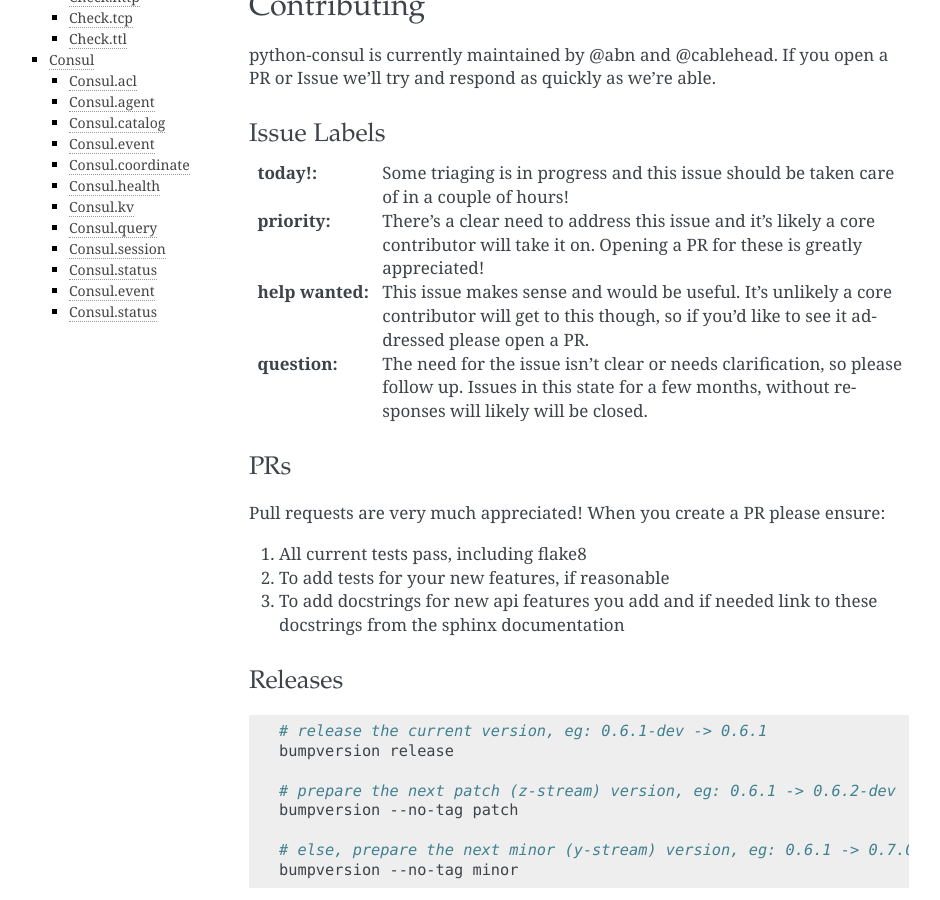
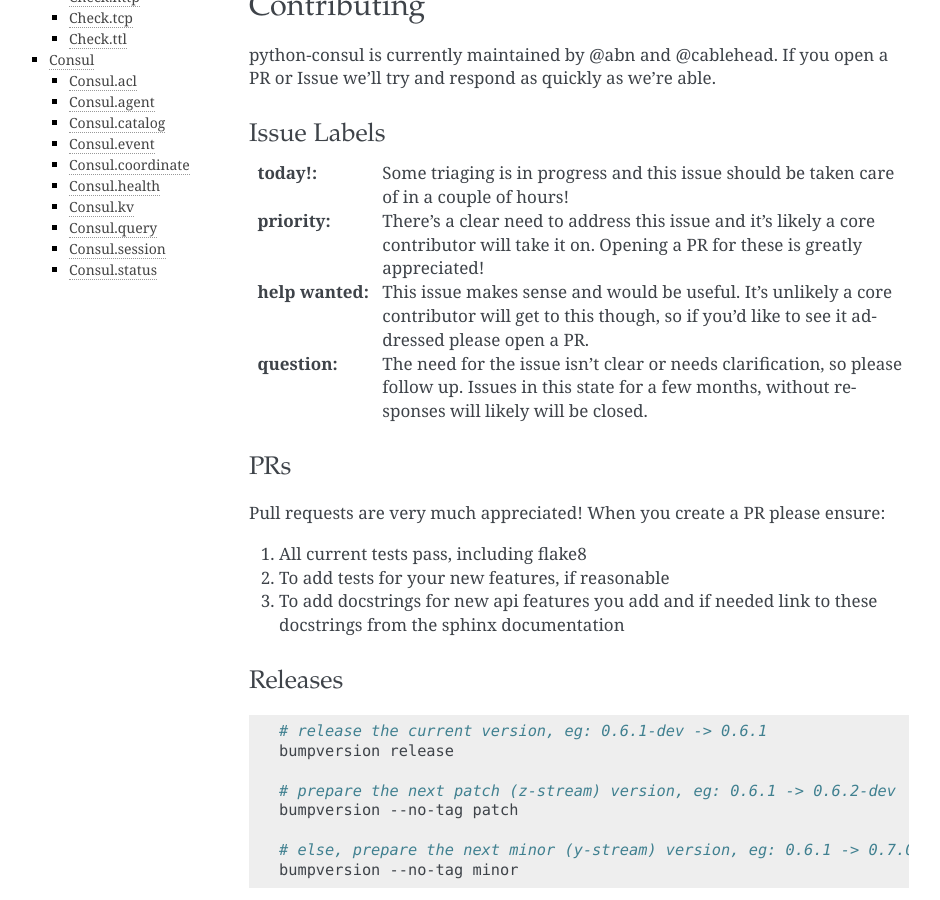
Before and after one commit to python-consul/python-consul, a Sphinx documentation site: the page built from docs/index.rst, in a window 1280 px wide and 900 px high, scrolled down 942 px. Shown: the whole window, without its empty margins (171-1111 px from the left). Built offline with Sphinx 7.4.7, drawn with Linux system fonts in a browser that asks for light colours; some of the changed text lies outside the part shown.

Commit message:
oops, noticing that event and status were already linked in, below external links

```diff
--- a/docs/index.rst
+++ b/docs/index.rst
@@ -272,11 +272,12 @@
    :undoc-members:
 
 Consul.status
-++++++++++++
++++++++++++++
 
 .. autoclass:: consul.base::Consul.Status()
    :members:
    :undoc-members:
+
 
 .. _ACL Token: http://www.consul.io/docs/internals/acl.html
 .. _HCL: https://github.com/hashicorp/hcl/
@@ -292,17 +293,3 @@
 .. _thread pool: https://docs.python.org/2/library/threading.html
 
 .. _ianitor: https://github.com/ClearcodeHQ/ianitor
-
-Consul.event
-++++++++++++
-
-.. autoclass:: consul.base::Consul.Event()
-   :members:
-   :undoc-members:
-
-Consul.status
-++++++++++++++
-
-.. autoclass:: consul.base::Consul.Status()
-   :members:
-   :undoc-members:
```
